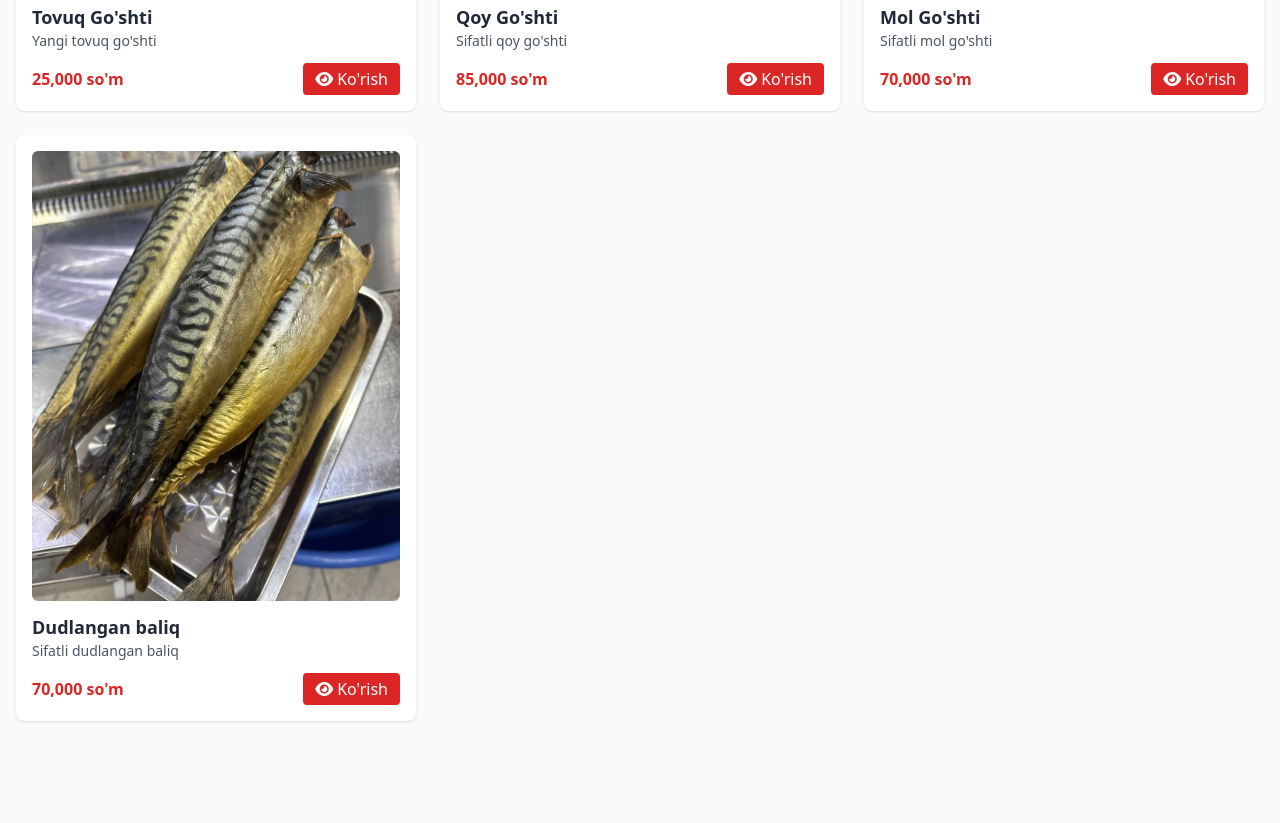
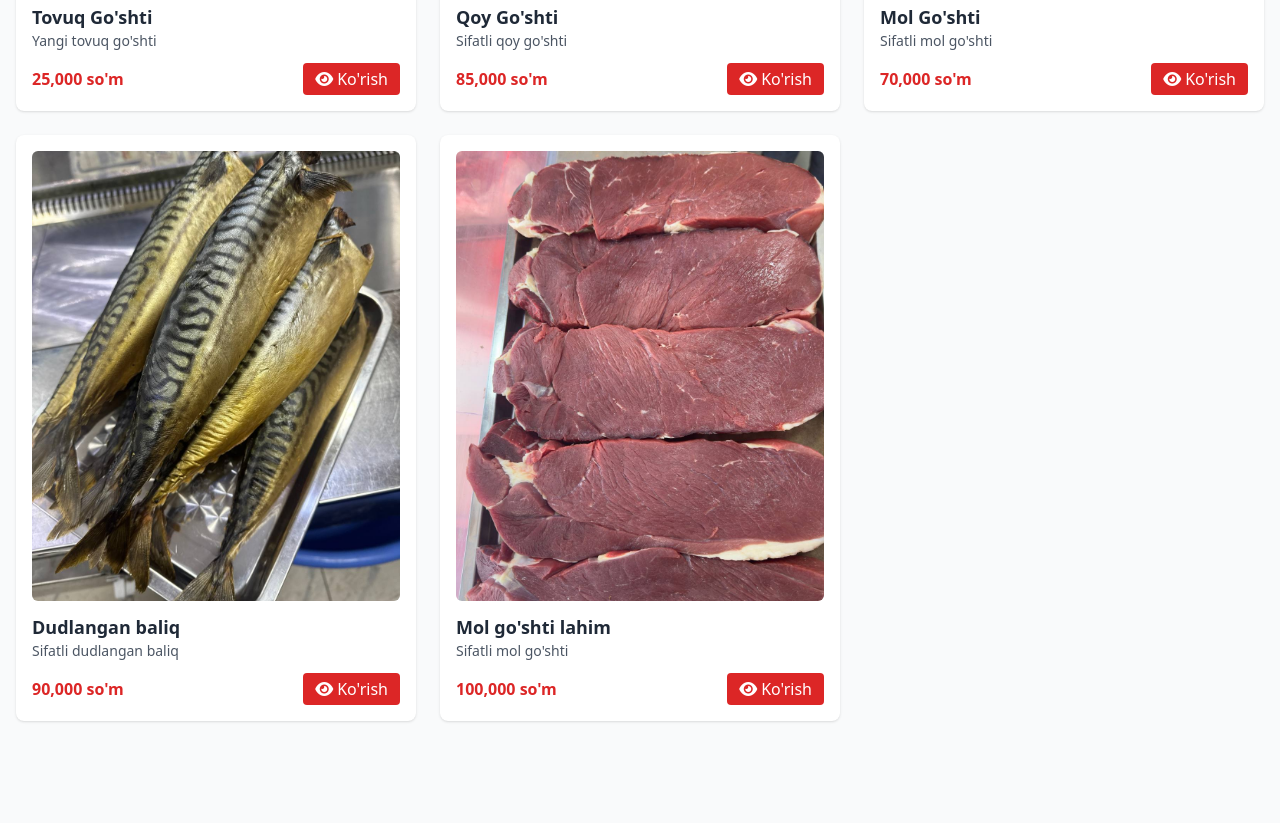
Before and after one commit to umidjanov/meat-house, a plain HTML site: page index.html in a window 1280 px wide. Shown: the part 878-1701 px from the top of the page. Drawn offline with nearby package versions, Linux system fonts and the light colour scheme.

Commit message:
products updated

```diff
--- a/index.html
+++ b/index.html
@@ -188,10 +188,11 @@
 
     <script>
         const products = [
-            { id: 1, name: "Tovuq Go'shti", category: "tovuq", price: "25,000", image: "media/tovuq goshti.jpg", description: "Yangi tovuq go'shti", details: { weight: "1 kg", origin: "Mahalliy ferma", storage: "Muzlatgichda saqlang", benefits: "Protein va vitaminlarga boy" } },
-            { id: 2, name: "Qoy Go'shti", category: "qoy", price: "85,000", image: "media/qoy lahim.jpg", description: "Sifatli qoy go'shti", details: { weight: "1 kg", origin: "Tog' qo'ylari", storage: "Muzlatgichda saqlang", benefits: "B12 vitamin va temirga boy" } },
-            { id: 3, name: "Mol Go'shti", category: "mol", price: "70,000", image: "media/mol goshti.jpg", description: "Sifatli mol go'shti", details: { weight: "1 kg", origin: "Mahalliy chorvachilik", storage: "Muzlatgichda saqlang", benefits: "Temir va proteinlarga boy" } },
-            { id: 3, name: "Dudlangan baliq", category: "mol", price: "70,000", image: "media/kapchoni.jpg", description: "Sifatli dudlangan baliq", details: { weight: "1200gram", origin: "Mahalliy chorvachilik", storage: "Muzlatgichda saqlang", benefits: "A, B, D, E vitaminlariga boy" } },
+            { id: 1, name: "Tovuq Go'shti", category: "tovuq", price: "25,000", image: "media/tovuq goshti.avif", description: "Yangi tovuq go'shti", details: { weight: "1 kg", origin: "Mahalliy ferma", storage: "Muzlatgichda saqlang", benefits: "Protein va vitaminlarga boy" } },
+            { id: 2, name: "Qoy Go'shti", category: "qoy", price: "85,000", image: "media/qoy lahim.avif", description: "Sifatli qoy go'shti", details: { weight: "1 kg", origin: "Tog' qo'ylari", storage: "Muzlatgichda saqlang", benefits: "B12 vitamin va temirga boy" } },
+            { id: 3, name: "Mol Go'shti", category: "mol", price: "70,000", image: "media/mol goshti.avif", description: "Sifatli mol go'shti", details: { weight: "1 kg", origin: "Mahalliy chorvachilik", storage: "Muzlatgichda saqlang", benefits: "Temir va proteinlarga boy" } },
+            { id: 4, name: "Dudlangan baliq", category: "baliq", price: "90,000", image: "media/kapchoni.avif", description: "Sifatli dudlangan baliq", details: { weight: "1200gram", origin: "Mahalliy chorvachilik", storage: "Muzlatgichda saqlang", benefits: "A, B, D, E vitaminlariga boy" } },
+            { id: 5, name: "Mol go'shti lahim", category: "mol", price: "100,000", image: "media/lahim.avif", description: "Sifatli mol go'shti", details: { weight: "1 kg", origin: "Mahalliy chorvachilik", storage: "Muzlatgichda saqlang", benefits: "Temir va proteinlarga boy" } },
         ];
 
         const grid = document.getElementById("productsGrid");
@@ -262,7 +263,7 @@
             modalTitle.textContent = p.name;
             modalImage.src = p.image;
             modalContent.innerHTML = `
-        <p>${p.description}</p>
+            <p>${p.description}</p>
         <div class="bg-gray-50 p-3 rounded-lg">
           <h5 class="font-semibold mb-2">Mahsulot haqida:</h5>
           <p><b>Og'irligi:</b> ${p.details.weight}</p>
```
Also changed, not shown: media/kapchoni.avif (renamed from media/kapchoni.jpg), media/lahim.avif (added), media/mol goshti.avif (renamed from media/mol goshti.jpg), media/qoy lahim.avif (renamed from media/qoy lahim.jpg), media/tovuq goshti.avif (renamed from media/tovuq goshti.jpg).
